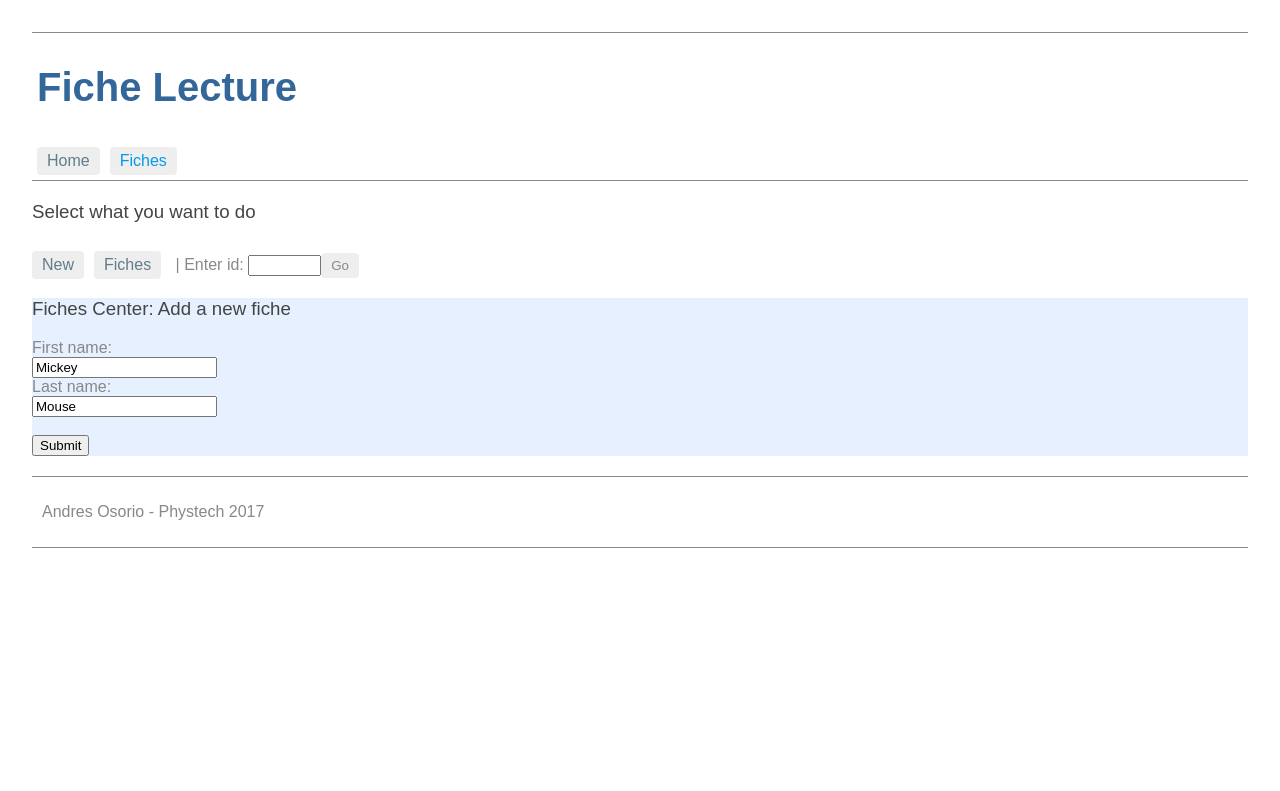
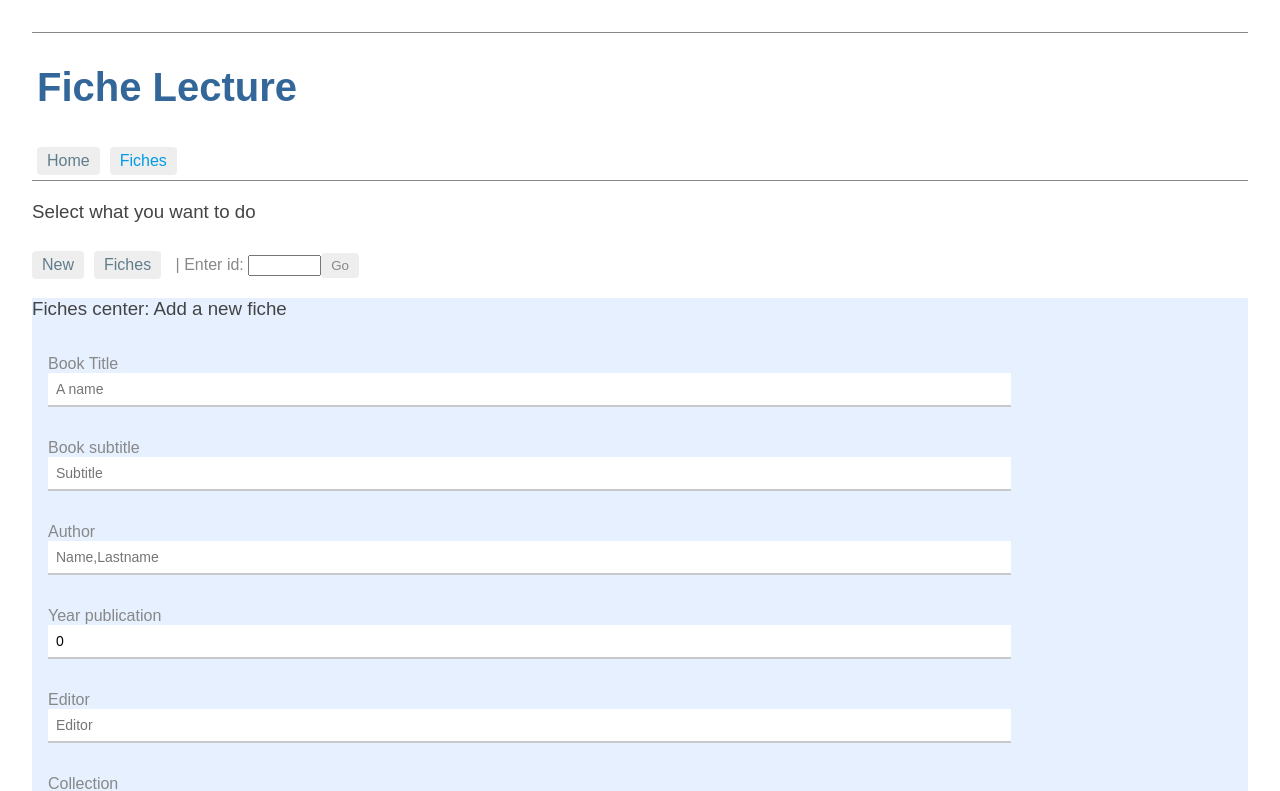
Before and after one commit to andres0sorio/CodeExperiments, an Angular app in the folder fichemgrfront/: page /fiches/add in a window 1280 px wide. Shown: the top 791 px of the page. Built offline with nearby package versions, Linux system fonts and the light colour scheme.

Commit message:
[Forms] Adding Book form with some style

```diff
--- a/fichemgrfront/src/app/fiches/fiche-add/fiche-add.component.html
+++ b/fichemgrfront/src/app/fiches/fiche-add/fiche-add.component.html
@@ -1,55 +1,45 @@
 <div>
 
-  <h3>Fiches Center: Add a new fiche</h3>
+  <h3>Fiches center: Add a new fiche</h3>
 
-  <form action="/action_page.php">
-    First name:<br>
-    <input type="text" value="Mickey"><br> Last name:<br>
-    <input type="text" name="lastname" value="Mouse"><br><br>
-    <input type="submit" value="Submit">
-  </form>
-
-
-
-  <!--
   <form [formGroup]="bookForm" (ngSubmit)="onSubmit(bookForm)" novalidate>
 
-    <div class="field">
+    <div class="field style-4">
       <label for="titleInput">Book Title</label>
       <input type="text" id="nameInput" placeholder="A name" [formControl]="bookForm.controls['title']">
     </div>
 
-    <div class="field">
+    <div class="field style-4">
       <label for="subTitleInput">Book subtitle</label>
       <input type="text" id="subTitleInput" placeholder="Subtitle" [formControl]="bookForm.controls['subTitle']">
     </div>
 
-    <div class="field">
+    <div class="field style-4">
       <label for="authorInput">Author</label>
       <input type="text" id="authorInput" placeholder="Name,Lastname" [formControl]="bookForm.controls['author']">
     </div>
 
-    <div class="field">
+    <div class="field style-4">
       <label for="yearPubInput">Year publication</label>
       <input type="number" id="yearPubInput" placeholder="0000" [formControl]="bookForm.controls['yearPub']">
     </div>
 
-    <div class="field">
+    <div class="field style-4">
       <label for="editorInput">Editor</label>
       <input type="text" id="editorInput" placeholder="Editor" [formControl]="bookForm.controls['editor']">
     </div>
 
-    <div class="field">
+    <div class="field style-4">
       <label for="collectionInput">Collection</label>
       <input type="text" id="collectionInput" placeholder="Collection" [formControl]="bookForm.controls['collection']">
     </div>
 
-    <div class="field">
+    <div class="field style-4">
       <label for="pagesInput">Pages</label>
       <input type="number" id="pagesInput" placeholder="Page number" [formControl]="bookForm.controls['pages']">
     </div>
 
-    <div class="field">
+    <div class="field style-4">
       <label for="languageInput">Language</label>
       <input type="text" id="languageInput" placeholder="Language" [formControl]="bookForm.controls['language']">
     </div>
@@ -63,6 +53,4 @@
 
   <p>Form value: {{ bookForm.value | json }}</p>
 
--->
-
 </div>
--- a/fichemgrfront/src/app/fiches/fiche-add/fiche-add.component.ts
+++ b/fichemgrfront/src/app/fiches/fiche-add/fiche-add.component.ts
@@ -1,4 +1,6 @@
-import { Component, OnInit } from '@angular/core';
+import { Component, OnInit, OnChanges, Input } from '@angular/core';
+import { FormBuilder, FormGroup } from '@angular/forms';
+import { Book } from '../../models/book';
 
 @Component({
   selector: 'app-fiche-add',
@@ -7,7 +9,22 @@ import { Component, OnInit } from '@angular/core';
 })
 export class FicheAddComponent implements OnInit {
 
-  constructor() { }
+  bookForm: FormGroup;
+
+  constructor(fb: FormBuilder) {
+
+    this.bookForm = fb.group({
+      title: '',
+      subTitle: '',
+      author: '',
+      yearPub: 0,
+      editor: '',
+      collection: '',
+      pages: 0,
+      language: ''
+    });
+
+  }
 
   ngOnInit() {
   }
--- a/fichemgrfront/src/app/fiches/fiches.module.ts
+++ b/fichemgrfront/src/app/fiches/fiches.module.ts
@@ -1,6 +1,6 @@
 import { NgModule } from '@angular/core';
 import { CommonModule } from '@angular/common';
-import { FormsModule } from '@angular/forms';
+import { FormsModule, ReactiveFormsModule } from '@angular/forms';
 
 import { FichesComponent } from './fiches.component';
 import { FicheListComponent }  from './fiche-list/fiche-list.component';
@@ -16,6 +16,7 @@ import { FicheAddComponent } from './fiche-add/fiche-add.component';
   imports: [
     CommonModule,
     FormsModule,
+    ReactiveFormsModule,
     FichesRoutingModule
   ],
   declarations: [
--- a/fichemgrfront/src/styles.css
+++ b/fichemgrfront/src/styles.css
@@ -112,6 +112,59 @@ nav a.active {
   font-family: Arial, Helvetica, sans-serif;
 }
 
+div.field {
+  padding: 1.0em 1.0em 1.0em 1.0em;
+}
+
+input[type="text"] {
+  display: block;
+  margin: 0;
+  width: 80%;
+  font-family: sans-serif;
+  font-size: 14px;
+  appearance: none;
+  box-shadow: none;
+  border-radius: none;
+}
+input[type="text"]:focus {
+  outline: none;
+}
+
+input[type="number"] {
+  display: block;
+  margin: 0;
+  width: 80%;
+  font-family: sans-serif;
+  font-size: 14px;
+  appearance: none;
+  box-shadow: none;
+  border-radius: none;
+}
+input[type="number"]:focus {
+  outline: none;
+}
+
+.style-4 input[type="text"] {
+  padding: 8px;
+  border: none;
+  border-bottom: solid 2px #c9c9c9;
+  transition: border 0.3s;
+}
+.style-4 input[type="text"]:focus,
+.style-4 input[type="text"].focus {
+  border-bottom: solid 2px #969696;
+}
+
+.style-4 input[type="number"] {
+  padding: 8px;
+  border: none;
+  border-bottom: solid 2px #c9c9c9;
+  transition: border 0.3s;
+}
+.style-4 input[type="number"]:focus,
+.style-4 input[type="number"].focus {
+  border-bottom: solid 2px #969696;
+}
 
 /*
 Copyright 2017 Google Inc. All Rights Reserved.
```
